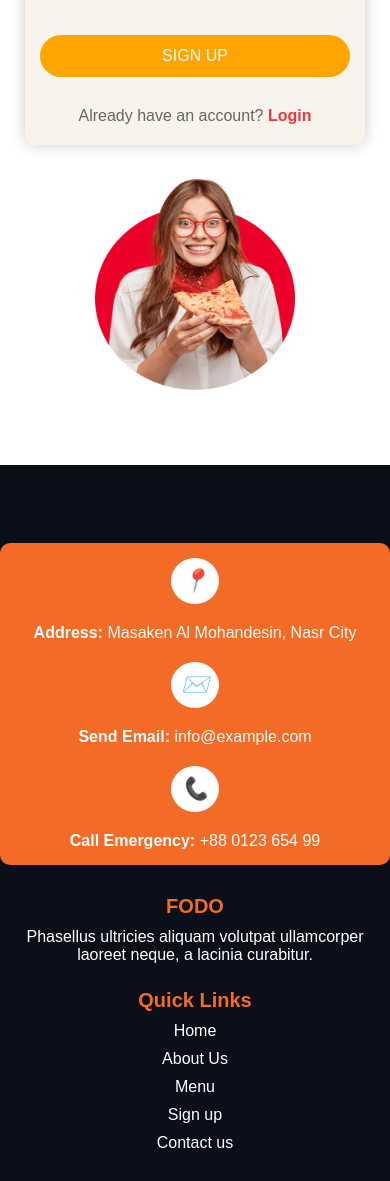
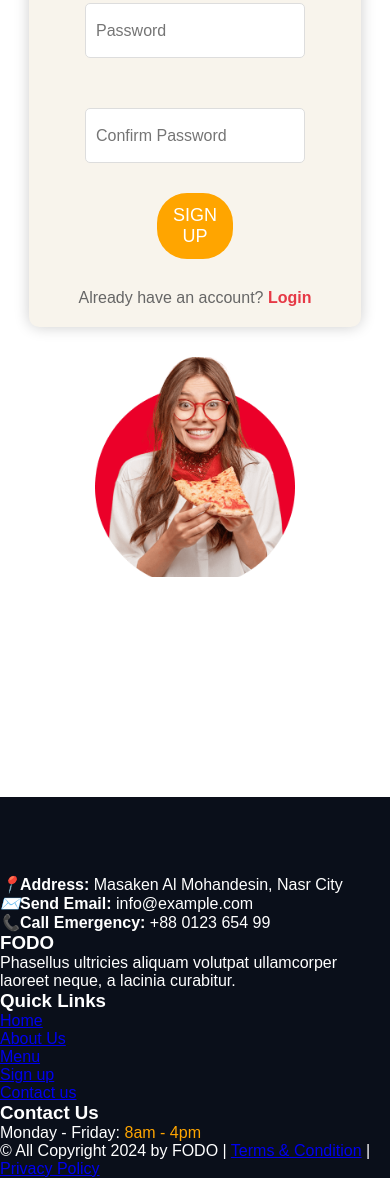
Before and after one commit to hany5400/Restaurant-web-git, a plain HTML site: page signup.html in a window 390 px wide. Shown: the part 592-1773 px from the top of the page. Drawn offline with Linux system fonts and the light colour scheme.

Commit message:
Update signup.css

```diff
--- a/signup.css
+++ b/signup.css
@@ -82,20 +82,16 @@
         text-align: left;
         animation: fadeIn 0.25s ease-in-out;
     }
-
     .nav a {
         margin: 12px 0;
         font-size: 18px;
     }
-
     .nav.show {
         display: flex;
     }
-
     .menu-toggle {
         display: block;
     }
-
     .cart-icon {
         margin-left: 10px;
     }
@@ -113,71 +109,51 @@
     }
 }
 
-
+/* ===== Contact Wrapper ===== */
 .contact-wrapper {
     background-color: #ffffff;
-    height: 600px;
-    width: 80%;
     border-radius: 30px;
     display: flex;
     gap: 60px;
     margin: 160px auto 120px auto;
-    position: relative;
     align-items: center;
     justify-content: center;
     padding: 20px;
+    flex-wrap: wrap;
 }
 
+/* ===== Image Section ===== */
 .image-section {
-    width: 10%;
+    flex: 1 1 300px;
+    display: flex;
+    justify-content: center;
 }
 
 .image-section img {
     width: 300px;
     height: 330px;
     border-radius: 20%;
+    object-fit: cover;
 }
 
+/* ===== Container ===== */
 .container {
     display: flex;
     flex-direction: column;
     align-items: center;
+    justify-content: center;
     text-align: center;
-    padding: 40px;
+    padding: 40px 20px;
     background-color: #f8f4ec;
     border-radius: 10px;
-    box-shadow: 0 0 15px rgba(0, 0, 0, 0.2);
+    box-shadow: 0 0 15px rgba(0,0,0,0.2);
     width: 600px;
-    height: 500px;
-    position: relative;
-    left: -130px;
+    max-width: 100%;
+    height: auto;
+    margin: 0 auto;
 }
 
-.loading {
-    width: 100%;
-    position: absolute;
-    top: 0;
-    left: 0;
-    border-radius: 5px;
-    display: flex;
-    justify-content: center;
-    gap: 1%;
-    margin: 1px 0px;
-}
-
-.loadPart {
-    width: 10%;
-    height: 8px;
-    margin-top: 20px;
-    background-color: rgb(223, 223, 223);
-    border: 1px solid rgba(44, 42, 42, 0.163);
-    border-radius: 6px;
-}
-
-.loaded {
-    background-color: red;
-}
-
+/* ===== Headings ===== */
 h1 {
     font-size: 50px;
     color: red;
@@ -190,28 +166,19 @@ h2 {
     color: #333;
 }
 
+/* ===== Input Group ===== */
 .input-group {
     display: flex;
-    gap: 25px;
+    flex-direction: column;
+    align-items: center;
+    gap: 20px;
     width: 100%;
-    margin-bottom: 40px;
-}
-
-.pass {
-    flex-direction: column;
-    display: flex;
-}
-
-#strength {
-    text-align: left;
-    margin-top: 0px;
-    font-size: 12px;
-    color: #666;
-    margin-left: 10px;
+    margin-bottom: 30px;
 }
 
 .input-group input {
-    width: 250px;
+    width: 100%;
+    max-width: 300px;
     height: 55px;
     padding: 10px;
     border: 1px solid #ddd;
@@ -220,7 +187,28 @@ h2 {
     outline: none;
 }
 
+/* ===== Loading Bar ===== */
+.loading {
+    display: flex;
+    justify-content: center;
+    gap: 5px;
+    width: 80%;
+    max-width: 320px;
+    margin-top: 20px;
+}
 
+.loadPart {
+    flex: 1;
+    height: 8px;
+    background-color: rgb(223,223,223);
+    border-radius: 6px;
+}
+
+.loaded {
+    background-color: red;
+}
+
+/* ===== Button ===== */
 button {
     width: 25%;
     padding: 12px;
@@ -237,6 +225,7 @@ button {
     background: #d62839;
 }
 
+/* ===== Paragraphs and Links ===== */
 .container p {
     margin-top: 30px;
     font-size: 16px;
@@ -253,6 +242,7 @@ button {
     text-decoration: underline;
 }
 
+/* ===== Footer (unchanged) ===== */
 footer {
     width: 100vw;
     max-width: 100%;
@@ -262,317 +252,46 @@ footer {
     margin: 0;
 }
 
-.footer-top-info {
-    background: #f36b26;
-    padding: 10px 50px;
-    display: flex;
-    justify-content: space-around;
-    align-items: center;
-    flex-wrap: wrap;
-    text-align: center;
-    max-width: 1200px;
-    margin: auto;
-    border-radius: 10px;
-}
-
-.footer-top-info div {
-    display: flex;
-    align-items: center;
-    gap: 10px;
-    color: white;
-}
-
-.footer-top-info div i {
-    font-size: 22px;
-    background: white;
-    color: #f36b26;
-    padding: 10px;
-    border-radius: 50%;
-}
-
-.footer-main {
-    display: flex;
-    justify-content: space-between;
-    align-items: center;
-    padding: 50px 20px;
-    flex-wrap: wrap;
-    width: 100%;
-    max-width: 1200px;
-    margin: auto;
-    text-align: center;
-}
-
-.footer-info,
-.footer-links,
-.footer-contact {
-    width: 30%;
-}
-
-.footer-info h3,
-.footer-links h3,
-.footer-contact h3 {
-    font-size: 20px;
-    color: #f36b26;
-    margin-bottom: 10px;
-}
-
-.footer-links ul {
-    list-style: none;
-}
-
-.footer-links ul li a {
-    color: white;
-    text-decoration: none;
-    font-size: 14px;
-    display: block;
-    margin-bottom: 5px;
-}
-
-.footer-links ul li a:hover {
-    color: orange;
-}
-
-.footer-contact p {
-    font-size: 14px;
-    margin-bottom: 5px;
-}
-
-.footer-bottom {
-    text-align: center;
-    padding: 20px 0;
-    background: #eb0029;
-    color: white;
-    width: 100%;
-    margin: 0;
-}
-
-.footer-bottom a {
-    text-align: center;
-    padding: 20px 0;
-    background: #eb0029;
-    color: white;
-    width: 100%;
-    margin: 0;
-}
-
-.footer-bottom a:hover {
-    text-decoration: underline;
-}
-
-.footer-links ul {
-    list-style: none;
-    padding: 0;
-}
-
-.footer-links ul li a {
-    color: white;
-    text-decoration: none;
-    font-size: 14px;
-    display: block;
-    margin-bottom: 5px;
-}
-
-/* ===== Contact & Form Responsive ===== */
-
-/* للتابلت */
+/* ===== Responsive ===== */
 @media (max-width: 1024px) {
-
     .contact-wrapper {
         flex-direction: column;
-        width: 90%;
-        height: auto;
-        margin: 120px auto 80px auto;
-        padding: 20px;
         gap: 30px;
     }
-
     .image-section {
-        width: 50%;
-        display: flex;
+        width: 100%;
         justify-content: center;
     }
-
-    .image-section img {
-        width: 250px;
-        height: 280px;
-        border-radius: 20%;
+    .container {
+        width: 90%;
+        padding: 30px 20px;
     }
-
-    .container {
-        width: 100%;
-        max-width: 500px;
-        height: auto;
-        left: 0;
-        padding: 30px 20px;
-        text-align: center;
+    .input-group input {
+        max-width: 250px;
     }
-
-    .input-group {
-        flex-direction: column;
-        gap: 15px;
-    }
-
-    button {
-        width: 100%;
-    }
-
-    h1 {
-        font-size: 42px;
-    }
-
-    h2 {
-        font-size: 26px;
+    .loading {
+        width: 85%;
+        margin-top: 20px;
     }
 }
 
-/* للموبايل */
 @media (max-width: 768px) {
-
-    .contact-wrapper {
-        flex-direction: column;
+    .container {
         width: 95%;
-        margin: 80px auto 60px auto;
-        padding: 15px;
-        gap: 25px;
+        padding: 20px 15px;
     }
-
-    .image-section {
-        width: 100%;
+    .input-group input {
+        max-width: 220px;
     }
-
+    .loading {
+        width: 90%;
+        margin-top: 15px;
+    }
+    .loadPart {
+        height: 6px;
+    }
     .image-section img {
         width: 200px;
         height: 220px;
     }
-
-    .container {
-        width: 100%;
-        max-width: 100%;
-        padding: 20px 15px;
-        height: auto;
-        left: 0;
 }
-
-    .input-group {
-        flex-direction: column;
-        gap: 10px;
-    }
-
-    button {
-        width: 100%;
-        font-size: 16px;
-        padding: 12px;
-    }
-
-    h1 {
-        font-size: 36px;
-    }
-
-    h2 {
-        font-size: 22px;
-    }
-}
-
-/* تحسينات عامة للـ loading bar على الأجهزة الصغيرة */
-@media (max-width: 768px) {
-    .loading {
-        gap: 2%;
-    }
-    .loadPart {
-        width: 12%;
-        height: 6px;
-    }
-}
-
-/* ===== Footer Responsive Vertical ===== */
-
-/* للتابلت */
-@media (max-width: 1024px) {
-    .footer-main {
-        flex-direction: column;
-        /* كل الأقسام عمودي */
-        text-align: center;
-        padding: 40px 20px;
-        align-items: center;
-        /* المركزية لكل المحتوى */
-        gap: 30px;
-        /* مسافة بين الأقسام */
-    }
-
-    .footer-info,
-    .footer-links,
-    .footer-contact {
-        width: 100%;
-        margin-bottom: 0;
-        /* مسافة موجودة في gap */
-    }
-
-    .footer-top-info {
-        flex-direction: column;
-        /* أيقونات عمودية */
-        align-items: center;
-        padding: 20px 30px;
-        gap: 25px;
-        /* المسافة بين كل div أيقونات */
-    }
-
-    .footer-top-info div {
-        display: flex;
-        flex-direction: column;
-        /* أيقونات داخل كل div عمودي */
-        align-items: center;
-        gap: 20px;
-        /* المسافة بين الأيقونات */
-    }
-}
-
-
-
-
-/* للموبايل */
-@media (max-width: 768px) {
-    .footer-main {
-        flex-direction: column;
-        text-align: center;
-        padding: 30px 15px;
-        align-items: center;
-        gap: 25px;
-    }
-
-    .footer-info,
-    .footer-links,
-    .footer-contact {
-        width: 100%;
-        margin-bottom: 0;
-    }
-
-    .footer-links ul li a {
-        font-size: 16px;
-        margin-bottom: 10px;
-    }
-
-    .footer-top-info {
-        flex-direction: column;
-        align-items: center;
-        padding: 15px 20px;
-        gap: 20px;
-    }
-
-    .footer-top-info div {
-        display: flex;
-        flex-direction: column;
-        align-items: center;
-        gap: 20px;
-        /* المسافة بين الأيقونات */
-    }
-
-    .footer-bottom {
-        font-size: 14px;
-        padding: 15px 10px;
-    }
-
-    .footer-bottom a {
-        display: block;
-        padding: 10px 0;
-    }
-}
```
Lines whose indentation alone changed are shown as unchanged.
